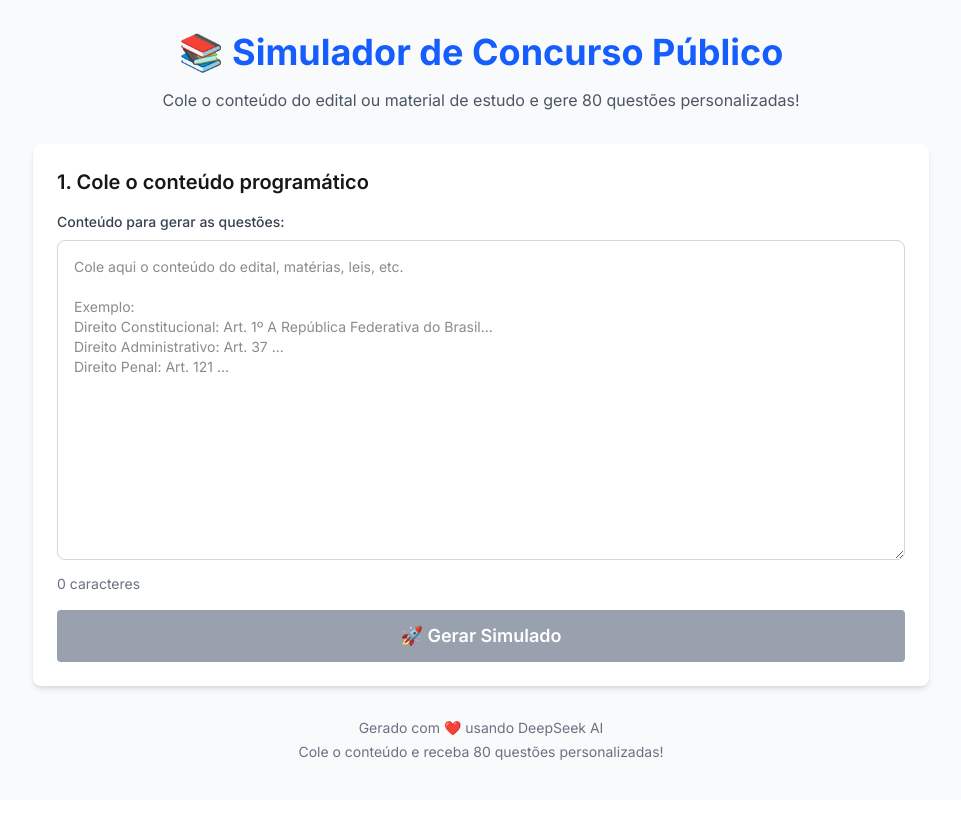
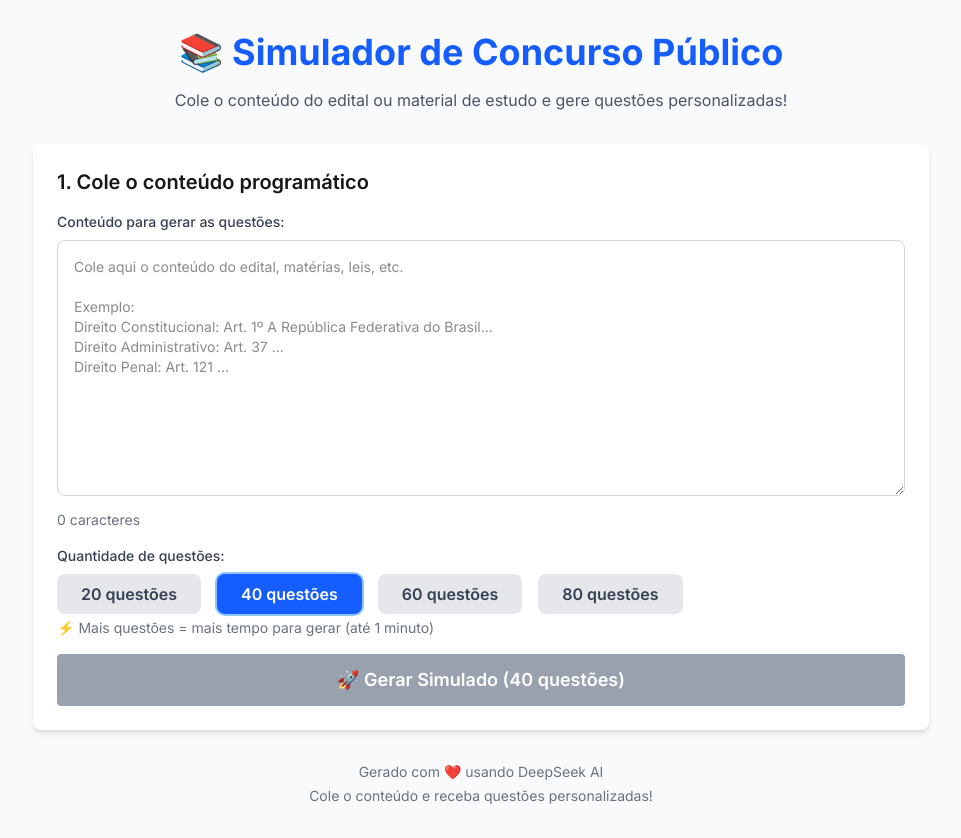
Before and after one commit to kasemiro/meu-simulador, a Next.js app: page / in a window 1280 px wide. Shown: the whole page, without its empty margins (159-1120 px from the left). Before the commit the page ends 800 px from the top, so only its background shows below. Built offline with nearby package versions, Linux system fonts and the light colour scheme.

Commit message:
Adicionando seletor de quantidade de questões (20, 40, 60, 80)

```diff
--- a/app/api/generate-quiz/route.ts
+++ b/app/api/generate-quiz/route.ts
@@ -7,8 +7,10 @@ export async function POST(request: Request) {
 
     const body = await request.json();
     const conteudo = body?.conteudo as string;
+    const quantidade = body?.quantidade || 40; // Pega a quantidade ou usa 40 como padrão
 
     console.log('📝 Conteúdo:', conteudo?.length || 0, 'caracteres');
+    console.log('📊 Quantidade solicitada:', quantidade, 'questões');
 
     if (!conteudo || conteudo.length < 50) {
       return NextResponse.json({
@@ -23,21 +25,20 @@ export async function POST(request: Request) {
       }, { status: 500 });
     }
 
-    // ===== PROMPT MELHORADO PARA QUESTÕES DE QUALIDADE =====
+    // ===== PROMPT COM QUANTIDADE DINÂMICA =====
     const PROMPT_QUESTIONS = `
 Você é um professor especialista em concursos públicos.
 
-CRIE 80 QUESTÕES de múltipla escolha sobre o conteúdo abaixo.
+CRIE EXATAMENTE ${quantidade} QUESTÕES de múltipla escolha sobre o conteúdo abaixo.
 
 INSTRUÇÕES DETALHADAS:
 1. Cada questão deve ter 4 alternativas: A, B, C, D
 2. Apenas UMA alternativa deve ser correta
-3. As alternativas incorretas devem ser plausíveis (não podem ser absurdas)
+3. As alternativas incorretas devem ser plausíveis
 4. Dê uma explicação detalhada do porquê a resposta está certa
 5. As questões devem ser desafiadoras (nível médio/difícil)
 6. Use linguagem formal de concurso
 7. Distribua as questões por diferentes tópicos do conteúdo
-8. Evite questões muito óbvias ou repetitivas
 
 RESPONDA APENAS COM JSON. NADA MAIS.
 
@@ -82,7 +83,7 @@ CONTEÚDO PARA CRIAR AS QUESTÕES:
             content: prompt
           }
         ],
-        temperature: 0.8, // Aumentei para mais criatividade
+        temperature: 0.8,
         max_tokens: 16000
       })
     });
@@ -128,7 +129,6 @@ CONTEÚDO PARA CRIAR AS QUESTÕES:
     } catch (erro) {
       console.error('❌ Erro no parse:', erro);
 
-      // Tenta extrair com regex
       try {
         const regexMatch = jsonStr.match(/"questoes"\s*:\s*\[([\s\S]*?)\]/);
         if (regexMatch) {
@@ -163,12 +163,11 @@ CONTEÚDO PARA CRIAR AS QUESTÕES:
     console.log('✅ Questões válidas:', questoesValidas.length);
 
     if (questoesValidas.length === 0) {
-      // Fallback
-      const questoesFallback = gerarQuestoesFallback(conteudo);
+      const questoesFallback = gerarQuestoesFallback(conteudo, quantidade);
       if (questoesFallback.length > 0) {
         return NextResponse.json({
           sucesso: true,
-          questoes: questoesFallback.slice(0, 80),
+          questoes: questoesFallback.slice(0, quantidade),
           total: questoesFallback.length,
           aviso: '⚠️ Geradas questões automáticas.'
         });
@@ -180,10 +179,10 @@ CONTEÚDO PARA CRIAR AS QUESTÕES:
     }
 
     // ===== RETORNA =====
-    const questoesFinais = questoesValidas.slice(0, 80);
+    const questoesFinais = questoesValidas.slice(0, quantidade);
     let aviso = '';
 
-    if (questoesFinais.length < 80) {
+    if (questoesFinais.length < quantidade) {
       aviso = `⚠️ Gerou apenas ${questoesFinais.length} questões. Tente colar mais conteúdo.`;
     }
 
@@ -204,28 +203,20 @@ CONTEÚDO PARA CRIAR AS QUESTÕES:
   }
 }
 
-// ===== FUNÇÃO DE FALLBACK MELHORADA =====
-function gerarQuestoesFallback(conteudo: string): any[] {
+// ===== FUNÇÃO DE FALLBACK =====
+function gerarQuestoesFallback(conteudo: string, quantidade: number): any[] {
   const questoes = [];
-
-  // Extrai tópicos do conteúdo
-  const topicos = conteudo
-    .split(/[.;,]/)
-    .filter(t => t.trim().length > 30)
-    .map(t => t.trim());
-
-  const topicosSelecionados = topicos.slice(0, 80);
+  const topicos = conteudo.split(/[.;,]/).filter(t => t.trim().length > 30);
+  const topicosSelecionados = topicos.slice(0, quantidade);
 
   for (let i = 0; i < topicosSelecionados.length; i++) {
-    const topico = topicosSelecionados[i];
+    const topico = topicosSelecionados[i].trim();
     if (topico.length < 20) continue;
 
-    // Cria uma pergunta diferente para cada tópico
     const tiposPergunta = [
       `Qual das seguintes afirmações sobre "${topico.substring(0, 50)}..." está correta?`,
       `De acordo com o conteúdo, o que se pode afirmar sobre "${topico.substring(0, 50)}..."?`,
-      `Sobre "${topico.substring(0, 50)}...", é correto dizer que:`,
-      `Considerando o texto, qual alternativa melhor define "${topico.substring(0, 50)}..."?`
+      `Sobre "${topico.substring(0, 50)}...", é correto dizer que:`
     ];
 
     const pergunta = tiposPergunta[i % tiposPergunta.length];
@@ -239,7 +230,7 @@ function gerarQuestoesFallback(conteudo: string): any[] {
         D: `Todas as afirmações estão corretas`
       },
       correta: 'A',
-      explicacao: `De acordo com o conteúdo: "${topico}". A alternativa A está correta pois reflete o que foi apresentado.`
+      explicacao: `De acordo com o conteúdo: "${topico}". A alternativa A está correta.`
     });
   }
 
--- a/app/page.tsx
+++ b/app/page.tsx
@@ -17,6 +17,7 @@ type Questao = {
 
 export default function Home() {
   const [conteudo, setConteudo] = useState('');
+  const [quantidade, setQuantidade] = useState(40); // Padrão: 40 questões
   const [carregando, setCarregando] = useState(false);
   const [questoes, setQuestoes] = useState<Questao[]>([]);
   const [respostas, setRespostas] = useState<Record<number, string>>({});
@@ -47,7 +48,10 @@ export default function Home() {
         headers: {
           'Content-Type': 'application/json',
         },
-        body: JSON.stringify({ conteudo: conteudo.trim() })
+        body: JSON.stringify({
+          conteudo: conteudo.trim(),
+          quantidade: quantidade // Envia a quantidade escolhida
+        })
       });
 
       const dados = await resposta.json();
@@ -106,7 +110,7 @@ export default function Home() {
           📚 Simulador de Concurso Público
         </h1>
         <p className="text-center text-gray-600 mb-8">
-          Cole o conteúdo do edital ou material de estudo e gere 80 questões personalizadas!
+          Cole o conteúdo do edital ou material de estudo e gere questões personalizadas!
         </p>
 
         {/* Área de texto */}
@@ -123,7 +127,7 @@ export default function Home() {
               value={conteudo}
               onChange={(e) => setConteudo(e.target.value)}
               placeholder="Cole aqui o conteúdo do edital, matérias, leis, etc.&#10;&#10;Exemplo:&#10;Direito Constitucional: Art. 1º A República Federativa do Brasil...&#10;Direito Administrativo: Art. 37 ...&#10;Direito Penal: Art. 121 ..."
-              className="w-full h-80 p-4 border border-gray-300 rounded-lg focus:ring-2 focus:ring-blue-500 focus:border-transparent font-mono text-sm"
+              className="w-full h-64 p-4 border border-gray-300 rounded-lg focus:ring-2 focus:ring-blue-500 focus:border-transparent font-mono text-sm"
               disabled={carregando}
             />
             <div className="flex justify-between mt-2 text-sm text-gray-500">
@@ -140,6 +144,32 @@ export default function Home() {
             </div>
           </div>
 
+          {/* SELETOR DE QUANTIDADE DE QUESTÕES */}
+          <div className="mb-4">
+            <label className="block text-sm font-medium text-gray-700 mb-2">
+              Quantidade de questões:
+            </label>
+            <div className="flex gap-4 flex-wrap">
+              {[20, 40, 60, 80].map((num) => (
+                <button
+                  key={num}
+                  onClick={() => setQuantidade(num)}
+                  className={`px-6 py-2 rounded-lg font-semibold transition-colors ${
+                    quantidade === num
+                      ? 'bg-blue-600 text-white ring-2 ring-blue-300'
+                      : 'bg-gray-200 hover:bg-gray-300 text-gray-700'
+                  }`}
+                  disabled={carregando}
+                >
+                  {num} questões
+                </button>
+              ))}
+            </div>
+            <p className="text-sm text-gray-500 mt-1">
+              ⚡ Mais questões = mais tempo para gerar (até 1 minuto)
+            </p>
+          </div>
+
           <button
             onClick={handleGerarSimulado}
             disabled={carregando || conteudo.length < 50}
@@ -147,10 +177,10 @@ export default function Home() {
           >
             {carregando ? (
               <span className="flex items-center justify-center gap-2">
-                <span className="animate-spin">⏳</span> Gerando 80 questões...
+                <span className="animate-spin">⏳</span> Gerando {quantidade} questões...
               </span>
             ) : (
-              '🚀 Gerar Simulado'
+              `🚀 Gerar Simulado (${quantidade} questões)`
             )}
           </button>
 
@@ -229,7 +259,7 @@ export default function Home() {
                 {calcularResultado()} / {questoes.length}
               </div>
               <div className="text-xl mt-2">
-                {calcularResultado() >= 60 ? (
+                {calcularResultado() >= Math.round(questoes.length * 0.7) ? (
                   <span className="text-green-600">✅ Aprovado! Continue assim! 🎉</span>
                 ) : (
                   <span className="text-red-600">❌ Continue estudando! Você consegue! 💪</span>
@@ -283,7 +313,7 @@ export default function Home() {
         {/* Rodapé */}
         <div className="mt-8 text-center text-sm text-gray-500">
           <p>Gerado com ❤️ usando DeepSeek AI</p>
-          <p className="mt-1">Cole o conteúdo e receba 80 questões personalizadas!</p>
+          <p className="mt-1">Cole o conteúdo e receba questões personalizadas!</p>
         </div>
       </div>
     </main>
```
